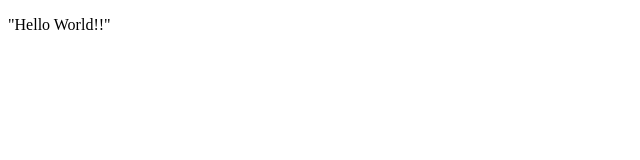
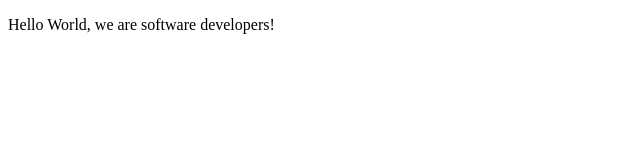
Before and after one commit to anbehindY/symmetrical-octo-journey, a plain HTML site: page fcc-test-suite-template-master/index.html in a window 1280 px wide. Shown: the whole page, without its empty margins (0-640 px from the left). Drawn offline with Linux system fonts and the light colour scheme.

Commit message:
Microverse Trials

```diff
--- a/fcc-test-suite-template-master/index.html
+++ b/fcc-test-suite-template-master/index.html
@@ -22,6 +22,6 @@
 
     -->
     <script  src="js/index.js"></script>
-    <p>"Hello World!!"</p>
+    <p>Hello World, we are software developers!</p>
   </body>
 </html>
```
